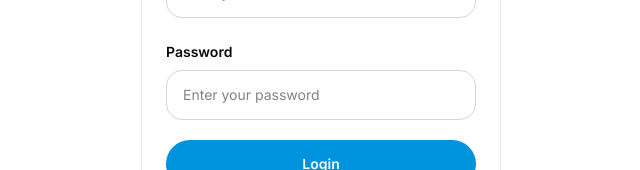
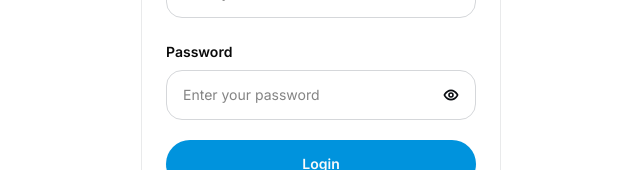
Before and after one commit to ElectricSunset/simple-blog, a React (Vite) app: page / in a window 1280 px wide. Shown: the part 341-511 px from the top of the page, without its empty margins (319-959 px from the left). Built offline with nearby package versions, Linux system fonts and the light colour scheme.

Commit message:
add see password

```diff
--- a/src/index.css
+++ b/src/index.css
@@ -248,3 +248,17 @@ img {
     color: var(--color-primary-300);
   }
 }
+
+@layer utilities {
+  .flex-center {
+    @apply flex items-center justify-center;
+  }
+
+  .flex-between {
+    @apply flex items-center justify-between;
+  }
+
+  .flex-start {
+    @apply flex items-center justify-start;
+  }
+}
--- a/src/page/Login.tsx
+++ b/src/page/Login.tsx
@@ -1,4 +1,4 @@
-import React from 'react';
+import React, { useState } from 'react';
 import { z } from 'zod';
 import { useForm } from 'react-hook-form';
 import { zodResolver } from '@hookform/resolvers/zod';
@@ -14,6 +14,8 @@ const loginSchema = z.object({
 
 const Login: React.FC = () => {
   // DEFINE HOOK
+  const [showPassword, setShowPassword] = useState(false);
+
   const form = useForm<z.infer<typeof loginSchema>>({
     resolver: zodResolver(loginSchema),
     defaultValues: {
@@ -45,13 +47,25 @@ const Login: React.FC = () => {
             <Form.Label className='text-sm font-semibold font-neutral-950'>
               Password
             </Form.Label>
-            <Form.Control asChild>
-              <input
-                type='password'
-                placeholder='Enter your password'
-                className='py-2.5 px-4 border-1 border-neutral-300 rounded-2xl w-full text-sm font-regular font-neutral-500'
+            <div className='border-neutral-300 rounded-2xl border-1 w-full flex-between py-2.5 px-4  '>
+              <Form.Control asChild>
+                <input
+                  type={showPassword ? 'text' : 'password'}
+                  placeholder='Enter your password'
+                  className='w-full text-sm font-regular font-neutral-500'
+                />
+              </Form.Control>
+              <img
+                src='../../Icons/eye-icon.svg'
+                alt='Show password'
+                className='w-4 h-3 shrink-0 cursor-pointer'
+                onMouseDown={() => setShowPassword(true)}
+                onMouseUp={() => setShowPassword(false)}
+                onMouseLeave={() => setShowPassword(false)}
+                onTouchStart={() => setShowPassword(true)}
+                onTouchEnd={() => setShowPassword(false)}
               />
-            </Form.Control>
+            </div>
           </Form.Field>
 
           <Form.Submit className='w-full'>
```
Also changed, not shown: public/Icons/eye-icon.svg (added).
